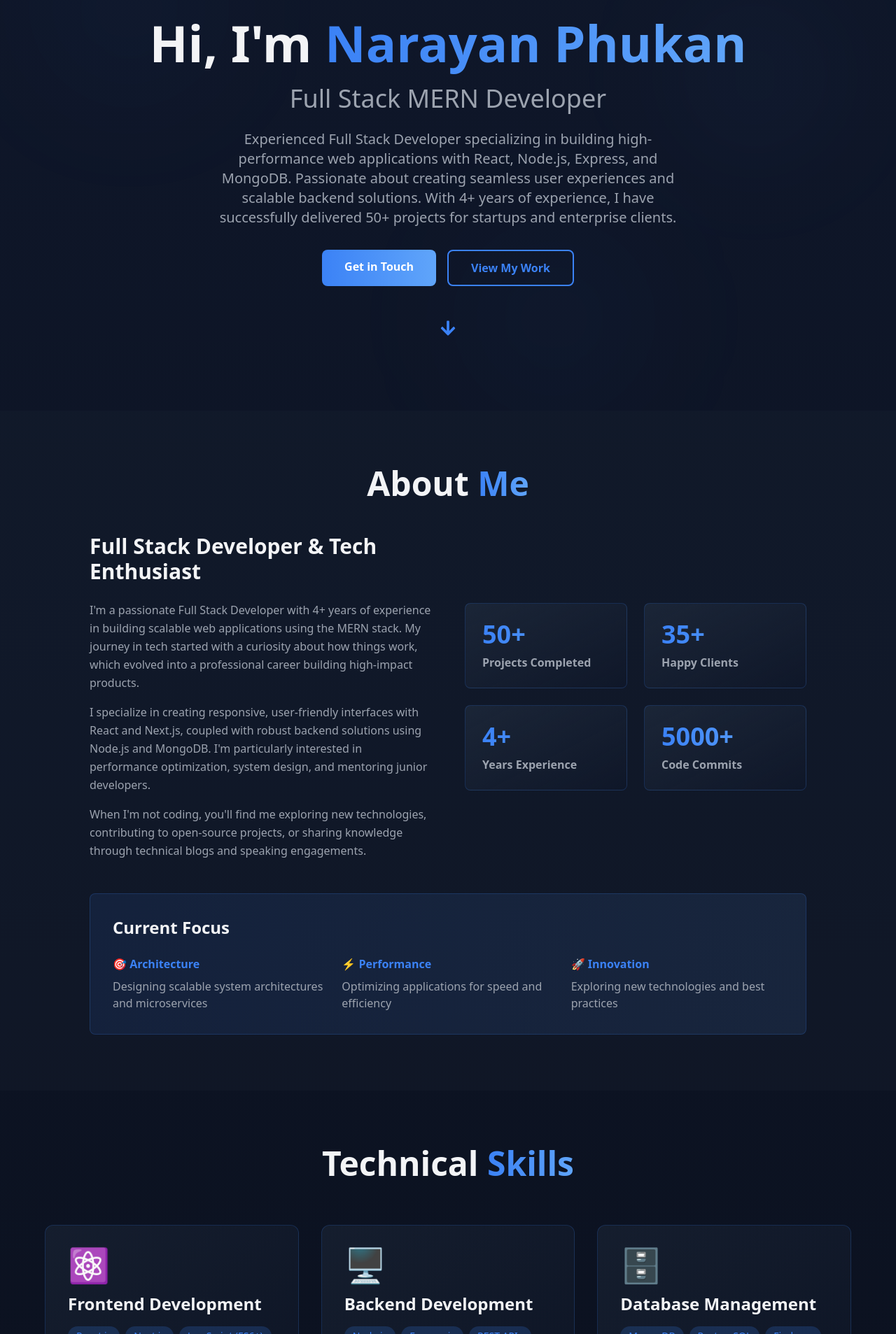
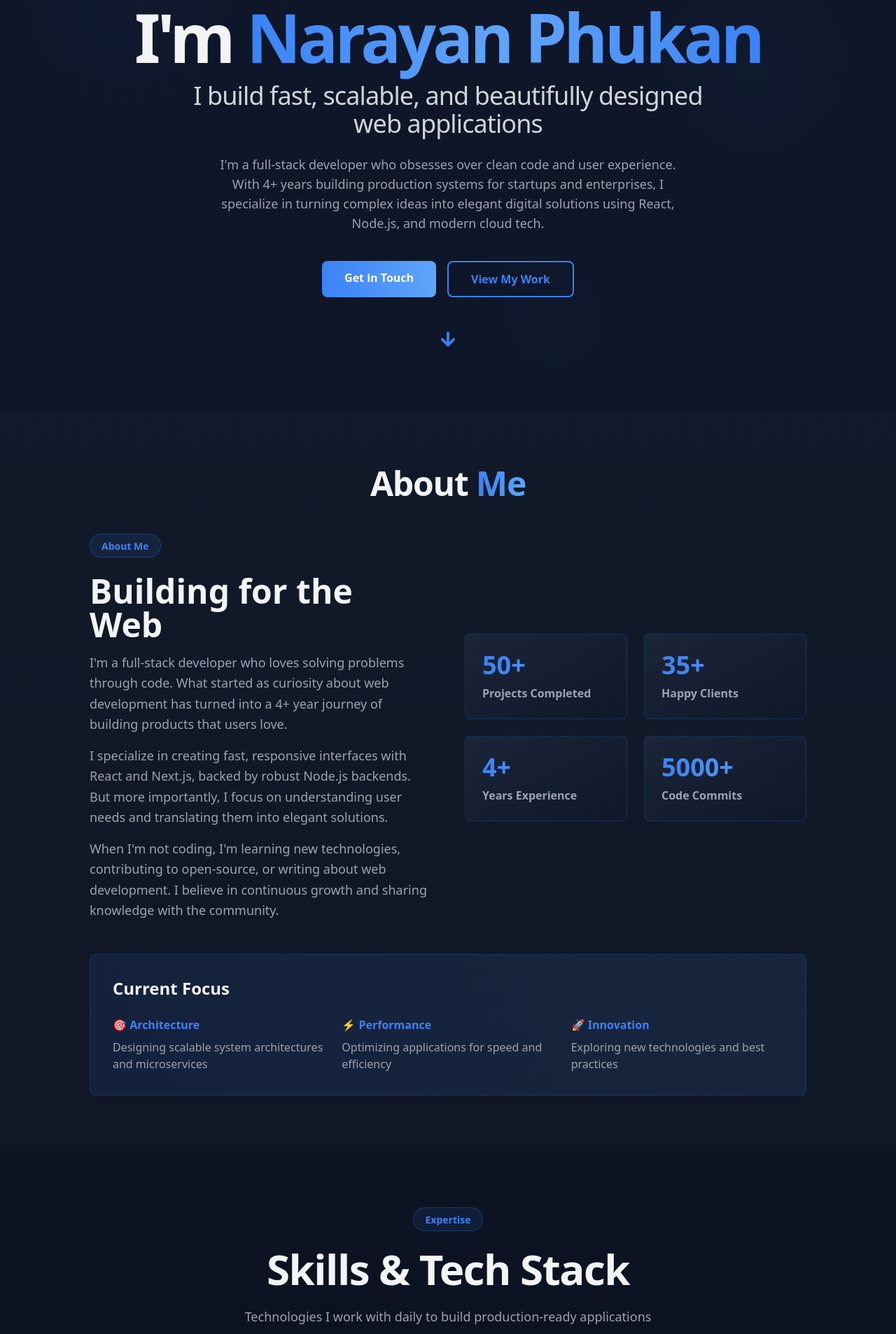
Before and after one commit to NarayanPhukan/Co-Portfolio, a Next.js app: page / in a window 1280 px wide. Shown: the part 213-2120 px from the top of the page at 70% size. Built offline with nearby package versions, Linux system fonts and the light colour scheme.

Commit message:
Enhance personality and content hierarchy: Improved typography, unique section intros, personalized copy, and better visual hierarchy

```diff
--- a/app/globals.css
+++ b/app/globals.css
@@ -238,3 +238,12 @@ a:focus {
 img {
   @apply antialiased;
 }
+
+/* Typography Hierarchy Improvements */
+h1 {
+  @apply tracking-tight;
+}
+
+h2 {
+  @apply tracking-tight;
+}
--- a/components/About.tsx
+++ b/components/About.tsx
@@ -43,17 +43,18 @@ const About = () => {
         >
           {/* Left Column - About Text */}
           <motion.div variants={itemVariants}>
-            <h3 className="text-3xl font-bold mb-6">Full Stack Developer & Tech Enthusiast</h3>
-            <p className="text-gray-400 mb-4 leading-relaxed">
-              I&apos;m a passionate Full Stack Developer with 4+ years of experience in building scalable web applications using the MERN stack.
-              My journey in tech started with a curiosity about how things work, which evolved into a professional career building high-impact products.
+            <div className="inline-block px-4 py-1 bg-accent/10 border border-accent/30 rounded-full mb-6">
+              <span className="text-accent text-sm font-semibold">About Me</span>
+            </div>
+            <h3 className="text-4xl md:text-5xl font-black mb-4 leading-tight">Building for the Web</h3>
+            <p className="text-gray-400 mb-4 leading-relaxed text-lg">
+              I&apos;m a full-stack developer who loves solving problems through code. What started as curiosity about web development has turned into a 4+ year journey of building products that users love.
             </p>
-            <p className="text-gray-400 mb-4 leading-relaxed">
-              I specialize in creating responsive, user-friendly interfaces with React and Next.js, coupled with robust backend solutions using Node.js and MongoDB.
-              I&apos;m particularly interested in performance optimization, system design, and mentoring junior developers.
+            <p className="text-gray-400 mb-4 leading-relaxed text-lg">
+              I specialize in creating fast, responsive interfaces with React and Next.js, backed by robust Node.js backends. But more importantly, I focus on understanding user needs and translating them into elegant solutions.
             </p>
-            <p className="text-gray-400 leading-relaxed">
-              When I&apos;m not coding, you&apos;ll find me exploring new technologies, contributing to open-source projects, or sharing knowledge through technical blogs and speaking engagements.
+            <p className="text-gray-400 leading-relaxed text-lg">
+              When I&apos;m not coding, I&apos;m learning new technologies, contributing to open-source, or writing about web development. I believe in continuous growth and sharing knowledge with the community.
             </p>
           </motion.div>
 
--- a/components/Contact.tsx
+++ b/components/Contact.tsx
@@ -89,11 +89,14 @@ const Contact = () => {
           transition={{ duration: 0.8 }}
           className="text-center mb-16"
         >
-          <h2 className="text-5xl font-bold mb-4">
-            Get In <span className="bg-gradient-to-r from-accent to-accent-light bg-clip-text text-transparent">Touch</span>
+          <div className="inline-block px-4 py-1 bg-accent/10 border border-accent/30 rounded-full mb-6">
+            <span className="text-accent text-sm font-semibold">Contact</span>
+          </div>
+          <h2 className="text-5xl md:text-6xl font-black mb-4">
+            Let&apos;s Build Something Great
           </h2>
           <p className="text-gray-400 text-lg max-w-2xl mx-auto">
-            Have a question or ready to start a project? I&apos;d love to hear from you.
+            Have an idea? Let&apos;s talk. I&apos;m always interested in new challenges and collaborations.
           </p>
         </motion.div>
 
--- a/components/Experience.tsx
+++ b/components/Experience.tsx
@@ -27,14 +27,22 @@ const Experience = () => {
   return (
     <section id="experience" className="py-20 px-4 sm:px-6 lg:px-8">
       <div className="max-w-4xl mx-auto">
-        <motion.h2
+        <motion.div
           initial={{ opacity: 0, y: -20 }}
           whileInView={{ opacity: 1, y: 0 }}
           transition={{ duration: 0.8 }}
-          className="text-5xl font-bold mb-16 text-center"
+          className="text-center mb-16"
         >
-          Professional <span className="bg-gradient-to-r from-accent to-accent-light bg-clip-text text-transparent">Experience</span>
-        </motion.h2>
+          <div className="inline-block px-4 py-1 bg-accent/10 border border-accent/30 rounded-full mb-6">
+            <span className="text-accent text-sm font-semibold">Experience</span>
+          </div>
+          <h2 className="text-5xl md:text-6xl font-black mb-6">
+            My Journey So Far
+          </h2>
+          <p className="text-gray-400 text-lg max-w-2xl mx-auto">
+            Three pivotal roles that shaped my approach to development
+          </p>
+        </motion.div>
 
         <motion.div
           variants={containerVariants}
--- a/components/Hero.tsx
+++ b/components/Hero.tsx
@@ -45,27 +45,27 @@ const Hero = () => {
       >
         {/* Greeting */}
         <motion.div variants={itemVariants} className="mb-6">
-          <span className="text-accent text-lg font-semibold">Welcome to my portfolio</span>
+          <span className="text-accent text-sm sm:text-base font-semibold tracking-widest uppercase">Hey, welcome! 👋</span>
         </motion.div>
 
         {/* Main Heading */}
         <motion.h1
           variants={itemVariants}
-          className="text-5xl md:text-7xl font-bold mb-6 leading-tight"
+          className="text-6xl sm:text-7xl lg:text-8xl font-black mb-4 leading-tight tracking-tighter"
         >
-          Hi, I&apos;m{' '}
-          <span className="bg-gradient-to-r from-accent to-accent-light bg-clip-text text-transparent">
+          I&apos;m{' '}
+          <span className="bg-gradient-to-r from-accent via-accent-light to-accent bg-clip-text text-transparent">
             {portfolioData.name}
           </span>
         </motion.h1>
 
-        {/* Title */}
-        <motion.h2 variants={itemVariants} className="text-2xl md:text-4xl text-gray-400 mb-6 font-light">
-          {portfolioData.title}
+        {/* Unique Subtitle */}
+        <motion.h2 variants={itemVariants} className="text-2xl sm:text-3xl lg:text-4xl text-gray-300 mb-6 font-light leading-relaxed max-w-3xl mx-auto">
+          {portfolioData.subtitle}
         </motion.h2>
 
         {/* Description */}
-        <motion.p variants={itemVariants} className="text-lg md:text-xl text-gray-400 mb-8 max-w-2xl mx-auto leading-relaxed">
+        <motion.p variants={itemVariants} className="text-base sm:text-lg text-gray-400 mb-10 max-w-2xl mx-auto leading-relaxed">
           {portfolioData.description}
         </motion.p>
 
--- a/components/Projects.tsx
+++ b/components/Projects.tsx
@@ -37,11 +37,14 @@ const Projects = () => {
           transition={{ duration: 0.8 }}
           className="text-center mb-16"
         >
-          <h2 className="text-5xl font-bold mb-4">
-            Featured <span className="bg-gradient-to-r from-accent to-accent-light bg-clip-text text-transparent">Projects</span>
+          <div className="inline-block px-4 py-1 bg-accent/10 border border-accent/30 rounded-full mb-6">
+            <span className="text-accent text-sm font-semibold">Portfolio</span>
+          </div>
+          <h2 className="text-5xl md:text-6xl font-black mb-6">
+            Work I&apos;m Proud Of
           </h2>
           <p className="text-gray-400 text-lg max-w-2xl mx-auto">
-            Here are some of my recent projects showcasing my expertise in MERN stack development
+            From concept to deployment, here are some of the projects that shaped my journey as a developer
           </p>
         </motion.div>
 
--- a/components/Skills.tsx
+++ b/components/Skills.tsx
@@ -35,14 +35,22 @@ const Skills = () => {
   return (
     <section id="skills" className="py-20 px-4 sm:px-6 lg:px-8">
       <div className="max-w-6xl mx-auto">
-        <motion.h2
+        <motion.div
           initial={{ opacity: 0, y: -20 }}
           whileInView={{ opacity: 1, y: 0 }}
           transition={{ duration: 0.8 }}
-          className="text-5xl font-bold mb-16 text-center"
+          className="text-center mb-16"
         >
-          Technical <span className="bg-gradient-to-r from-accent to-accent-light bg-clip-text text-transparent">Skills</span>
-        </motion.h2>
+          <div className="inline-block px-4 py-1 bg-accent/10 border border-accent/30 rounded-full mb-6">
+            <span className="text-accent text-sm font-semibold">Expertise</span>
+          </div>
+          <h2 className="text-5xl md:text-6xl font-black mb-6">
+            Skills & Tech Stack
+          </h2>
+          <p className="text-gray-400 text-lg max-w-2xl mx-auto">
+            Technologies I work with daily to build production-ready applications
+          </p>
+        </motion.div>
 
         <motion.div
           variants={containerVariants}
--- a/components/Testimonials.tsx
+++ b/components/Testimonials.tsx
@@ -34,10 +34,13 @@ const Testimonials = () => {
           transition={{ duration: 0.8 }}
           className="text-center mb-16"
         >
-          <h2 className="text-5xl font-bold mb-4">
-            What People <span className="bg-gradient-to-r from-accent to-accent-light bg-clip-text text-transparent">Say</span>
+          <div className="inline-block px-4 py-1 bg-accent/10 border border-accent/30 rounded-full mb-6">
+            <span className="text-accent text-sm font-semibold">Testimonials</span>
+          </div>
+          <h2 className="text-5xl md:text-6xl font-black mb-6">
+            What People Say
           </h2>
-          <p className="text-gray-400 text-lg">Testimonials from clients and colleagues I&apos;ve worked with</p>
+          <p className="text-gray-400 text-lg">From people I&apos;ve had the privilege to work with</p>
         </motion.div>
 
         <motion.div
--- a/data/portfolio.ts
+++ b/data/portfolio.ts
@@ -1,8 +1,8 @@
 export const portfolioData = {
   name: 'Narayan Phukan',
   title: 'Full Stack MERN Developer',
-  description:
-    'Experienced Full Stack Developer specializing in building high-performance web applications with React, Node.js, Express, and MongoDB. Passionate about creating seamless user experiences and scalable backend solutions. With 4+ years of experience, I have successfully delivered 50+ projects for startups and enterprise clients.',
+  subtitle: 'I build fast, scalable, and beautifully designed web applications',
+  description: `I'm a full-stack developer who obsesses over clean code and user experience. With 4+ years building production systems for startups and enterprises, I specialize in turning complex ideas into elegant digital solutions using React, Node.js, and modern cloud tech.`,
   email: 'narayanphukan3@gmail.com',
   phone: '+91-8822-3615-49',
   location: 'India',
```
